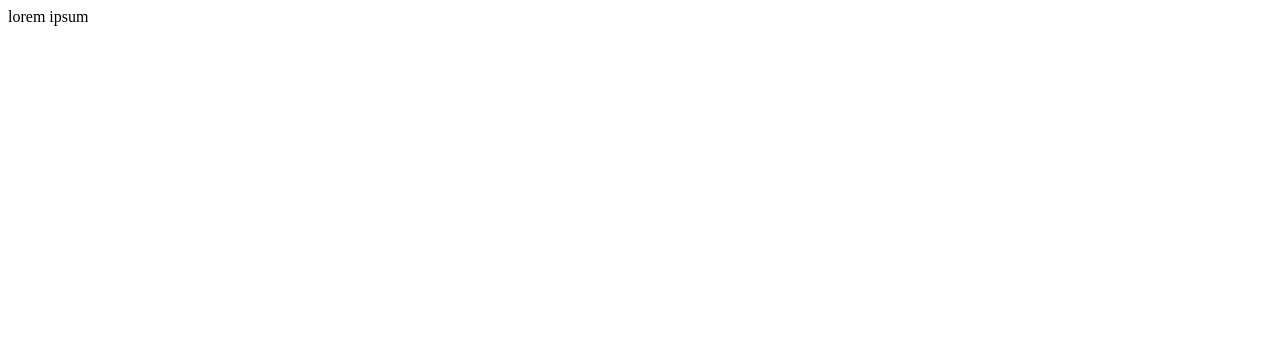
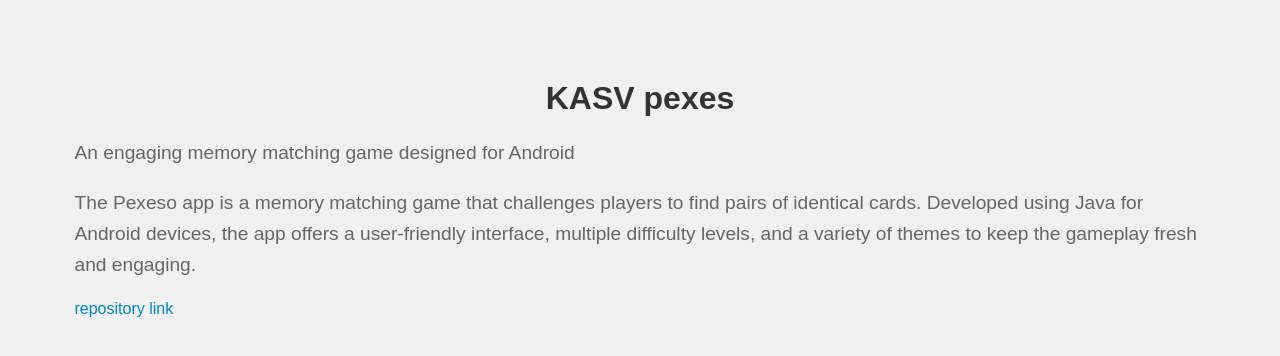
Before and after one commit to YowoSK/Android-Pexeso, a plain HTML site: page index.html in a window 1280 px wide. Drawn offline with Linux system fonts and the light colour scheme.

Commit message:
Update index.html

```diff
--- a/index.html
+++ b/index.html
@@ -1 +1,47 @@
-<p>lorem ipsum</p>
+<!DOCTYPE html>
+<html lang="en">
+<head>
+    <meta charset="UTF-8">
+    <meta name="viewport" content="width=device-width, initial-scale=1.0">
+    <title>KASV pexeso</title>
+    <style>
+        body {
+            font-family: Arial, sans-serif;
+            margin: 0;
+            padding: 0;
+            background-color: #f0f0f0;
+            margin-left: 3%;
+            margin-right: 3%;
+        }
+        h1 {
+            color: #333;
+            text-align: center;
+            margin-left: 3%;
+            margin-right: 3%;
+            margin-top: 80px;
+        }
+        p {
+            color: #666;
+            font-size: 1.2em;
+            line-height: 1.6;
+            margin-left: 3%;
+            margin-right: 3%;
+        }
+        a {
+            color: #0088cc;
+            text-decoration: none;
+            margin-left: 3%;
+            margin-right: 3%;
+        }
+        a:hover {
+            text-decoration: underline;
+        }
+    </style>
+</head>
+<body>
+    <h1>KASV pexes</h1>
+    <p>An engaging memory matching game designed for Android</p>
+    <p>The Pexeso app is a memory matching game that challenges players to find pairs of identical cards. Developed using Java for Android devices, the app offers a user-friendly interface, multiple difficulty levels, and a variety of themes to keep the gameplay fresh and engaging.</p>
+    <a href="https://github.com/YowoSK/Android-Pexeso">repository link</a>
+</body>
+</html>
```
